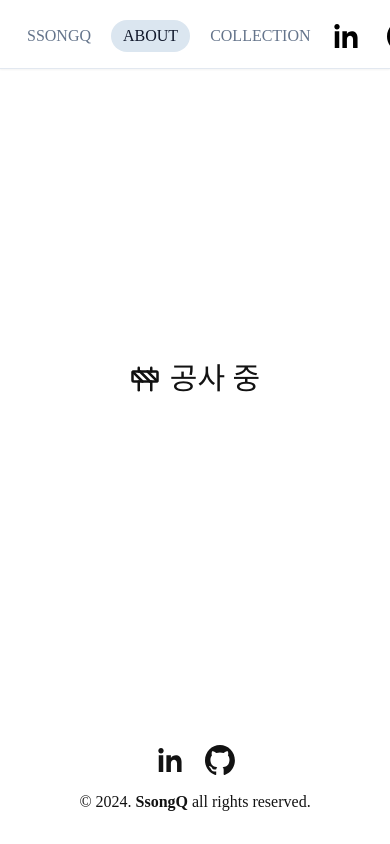
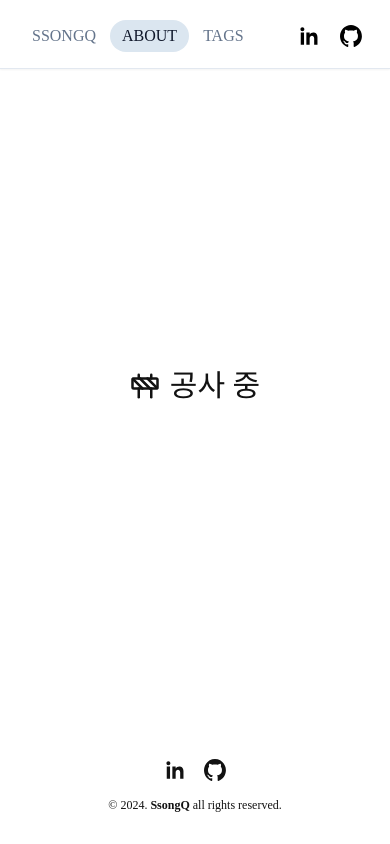
Before and after one commit to SsongQ-92/ssongq.blog, a Next.js app: page /about/ko in a window 390 px wide. Built offline with nearby package versions, Linux system fonts and the light colour scheme; a web font is replaced by a local one.

Commit message:
💄 [Styles] Mobile 반응형 스타일 개선

```diff
--- a/src/app/blog/_components/post_list/CategoryButton.tsx
+++ b/src/app/blog/_components/post_list/CategoryButton.tsx
@@ -13,7 +13,7 @@ export default function CategoryButton({ isCurrent, displayName, href, count }:
   return (
     <li>
       <Button intent={isCurrent ? 'default' : 'ghost'} size='sm'>
-        <Link href={href}>
+        <Link href={href} className='text-14 sm:text-16'>
           {displayName} ({count})
         </Link>
       </Button>
--- a/src/app/blog/_components/post_list/CategoryList.tsx
+++ b/src/app/blog/_components/post_list/CategoryList.tsx
@@ -13,8 +13,8 @@ export default function CategoryList({
   currentCategory = 'all',
 }: CategoryListProps) {
   return (
-    <section className='mb-25'>
-      <ul className='flex flex-wrap gap-10'>
+    <section className='mb-15 sm:mb-25'>
+      <ul className='flex flex-wrap gap-4 sm:gap-10'>
         <CategoryButton
           href='/blog'
           isCurrent={currentCategory === 'all'}
--- a/src/app/blog/_components/post_list/PostCard.tsx
+++ b/src/app/blog/_components/post_list/PostCard.tsx
@@ -12,7 +12,7 @@ export default function PostCard({ post }: Props) {
   return (
     <Link href={post.url}>
       <li className='group flex h-full flex-col rounded-md border-2 shadow-md transition hover:shadow-xl dark:border-slate-700 dark:hover:border-white'>
-        <div className='relative aspect-video w-full overflow-hidden rounded-t-md border-2'>
+        <div className='relative aspect-video max-h-220 w-full overflow-hidden rounded-t-md border-2'>
           <Image
             src={post.thumbnail}
             alt={`thumbnail for ${post.title}`}
@@ -22,20 +22,22 @@ export default function PostCard({ post }: Props) {
             className='object-cover transition-transform group-hover:scale-110'
           />
         </div>
-        <div className='flex flex-1 flex-col justify-between p-20 pt-8 group-hover:bg-slate-50'>
+        <div className='flex flex-1 flex-col justify-between px-16 pb-10 pt-8 group-hover:bg-slate-50 sm:px-20 sm:pb-12'>
           <div>
-            <div className='text-18 font-medium text-sky-600 lg:text-20'>
+            <div className='text-16 font-medium text-sky-600 sm:text-18 lg:text-20'>
               {post.categoryPublicName}
             </div>
-            <h2 className='mb-12 mt-4 text-20 font-bold md:text-22'>{post.title}</h2>
+            <h2 className='mb-8 mt-4 text-18 font-bold sm:mb-12 sm:text-20 md:text-22'>
+              {post.title}
+            </h2>
           </div>
-          <div className='flex justify-between gap-5 text-15 text-gray-500 dark:text-gray-400'>
+          <div className='flex justify-between text-13 text-gray-500 dark:text-gray-400 sm:text-15'>
             <div className='flex items-center gap-4'>
-              <CalendarDays className='w-22' />
+              <CalendarDays className='w-17 sm:w-22' />
               <span className='mt-2'>{post.dateString}</span>
             </div>
             <div className='flex items-center gap-4'>
-              <Clock3 className='w-22' />
+              <Clock3 className='w-17 sm:w-22' />
               <span className='mt-2'>{post.readingMinutes}분</span>
             </div>
           </div>
--- a/src/app/blog/_components/post_list/PostListPage.tsx
+++ b/src/app/blog/_components/post_list/PostListPage.tsx
@@ -16,14 +16,14 @@ export default async function PostListPage({ category }: PostListProps) {
   const categoryList = await asyncGetCategoryDetailList();
 
   return (
-    <section className='mx-auto mt-35 w-full max-w-1000 px-4'>
+    <section className='mx-auto mt-35 w-full max-w-1000 px-12 md:px-6'>
       <CategoryList
         allPostCount={allPostCount}
         categoryList={categoryList}
         currentCategory={category}
       />
       <section>
-        <ul className='grid grid-cols-1 gap-14 md:grid-cols-2 lg:gap-30'>
+        <ul className='grid grid-cols-1 gap-14 sm:grid-cols-2 lg:gap-30'>
           {postList.map((post) => (
             <PostCard key={post.url + post.date} post={post} />
           ))}
--- a/src/components/ui/Button.tsx
+++ b/src/components/ui/Button.tsx
@@ -18,7 +18,7 @@ const buttonVariants = cva(
       },
       size: {
         default: 'h-40 px-16 py-8',
-        sm: 'h-36 rounded-md px-12',
+        sm: 'h-30 sm:h-36 rounded-md px-10 sm:px-12',
         lg: 'h-44 rounded-md px-32',
         icon: 'aspect-square p-8',
       },
--- a/src/layouts/Footer.tsx
+++ b/src/layouts/Footer.tsx
@@ -7,23 +7,15 @@ import { githubURL, linkedInURL } from '@/config/const';
 export default function Footer() {
   return (
     <footer className='flex-col-center mb-30 mt-60 gap-15 print:hidden'>
-      <div className='flex justify-center gap-20'>
+      <div className='flex justify-center gap-18 sm:gap-20'>
         <Link href={linkedInURL} rel='noopener noreferrer' target='_blank'>
-          <IconLinkedin
-            className='fill-foreground transition hover:fill-pink-600'
-            height={30}
-            width={30}
-          />
+          <IconLinkedin className='size-22 fill-foreground transition hover:fill-pink-600 sm:size-30' />
         </Link>
         <Link href={githubURL} rel='noopener noreferrer' target='_blank'>
-          <IconGithub
-            className='fill-foreground transition hover:fill-pink-600'
-            height={30}
-            width={30}
-          />
+          <IconGithub className='size-22 fill-foreground transition hover:fill-pink-600 sm:size-30' />
         </Link>
       </div>
-      <div>
+      <div className='text-12 sm:text-16'>
         © 2024. <span className='font-semibold'>SsongQ</span> all rights reserved.
       </div>
     </footer>
--- a/src/layouts/Header.tsx
+++ b/src/layouts/Header.tsx
@@ -12,7 +12,7 @@ import { cn } from '@/lib/utils';
 const navList = [
   { name: 'SSONGQ', href: '/blog' },
   { name: 'ABOUT', href: '/about' },
-  { name: 'COLLECTION', href: '/collection' },
+  { name: 'TAGS', href: '/tags' },
 ];
 
 const localePathList = ['/about'];
@@ -23,8 +23,8 @@ export default function Header() {
 
   return (
     <nav className='flex-center fixed z-header w-full border-b-1 bg-background shadow-sm print:hidden'>
-      <div className='mt-4 flex h-64 w-full max-w-1200 items-center justify-between px-15'>
-        <div className='flex items-center gap-8 font-medium'>
+      <div className='mt-4 flex h-64 w-full max-w-1200 items-center justify-between px-20 sm:px-15'>
+        <div className='flex items-center gap-2 font-medium sm:gap-8'>
           {navList.map((navItem) => (
             <Link
               key={navItem.name}
@@ -32,8 +32,8 @@ export default function Header() {
               className={cn(
                 'rounded-full px-12 py-4 text-center transition-colors',
                 pathname?.startsWith(navItem.href)
-                  ? 'bg-muted text-14 font-medium text-primary'
-                  : 'text-14 text-muted-foreground hover:bg-accent hover:text-primary'
+                  ? 'bg-muted text-12 font-medium text-primary sm:text-14 md:text-16'
+                  : 'text-12 text-muted-foreground hover:bg-accent hover:text-primary sm:text-14 md:text-16'
               )}
             >
               {navItem.name}
@@ -41,15 +41,15 @@ export default function Header() {
           ))}
         </div>
 
-        <div className='flex items-center gap-10'>
+        <div className='flex items-center gap-4 sm:gap-10'>
           <Button intent='ghost' size='icon'>
             <Link href={linkedInURL} rel='noopener noreferrer' target='_blank'>
-              <IconLinkedin className='size-30' />
+              <IconLinkedin className='size-22 sm:size-30' />
             </Link>
           </Button>
           <Button intent='ghost' size='icon'>
             <Link href={githubURL} rel='noopener noreferrer' target='_blank'>
-              <IconGithub className='size-30' />
+              <IconGithub className='size-22 sm:size-30' />
             </Link>
           </Button>
         </div>
```
